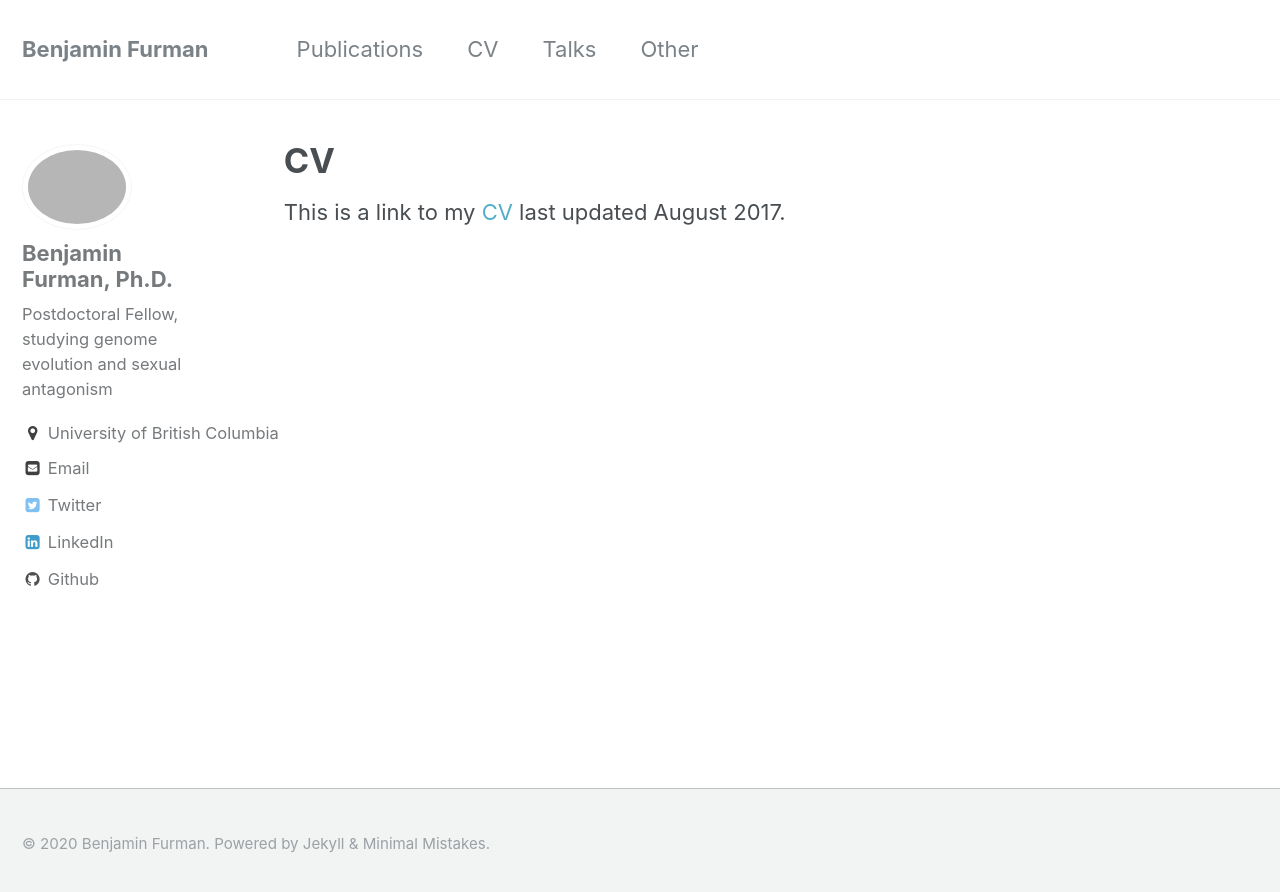
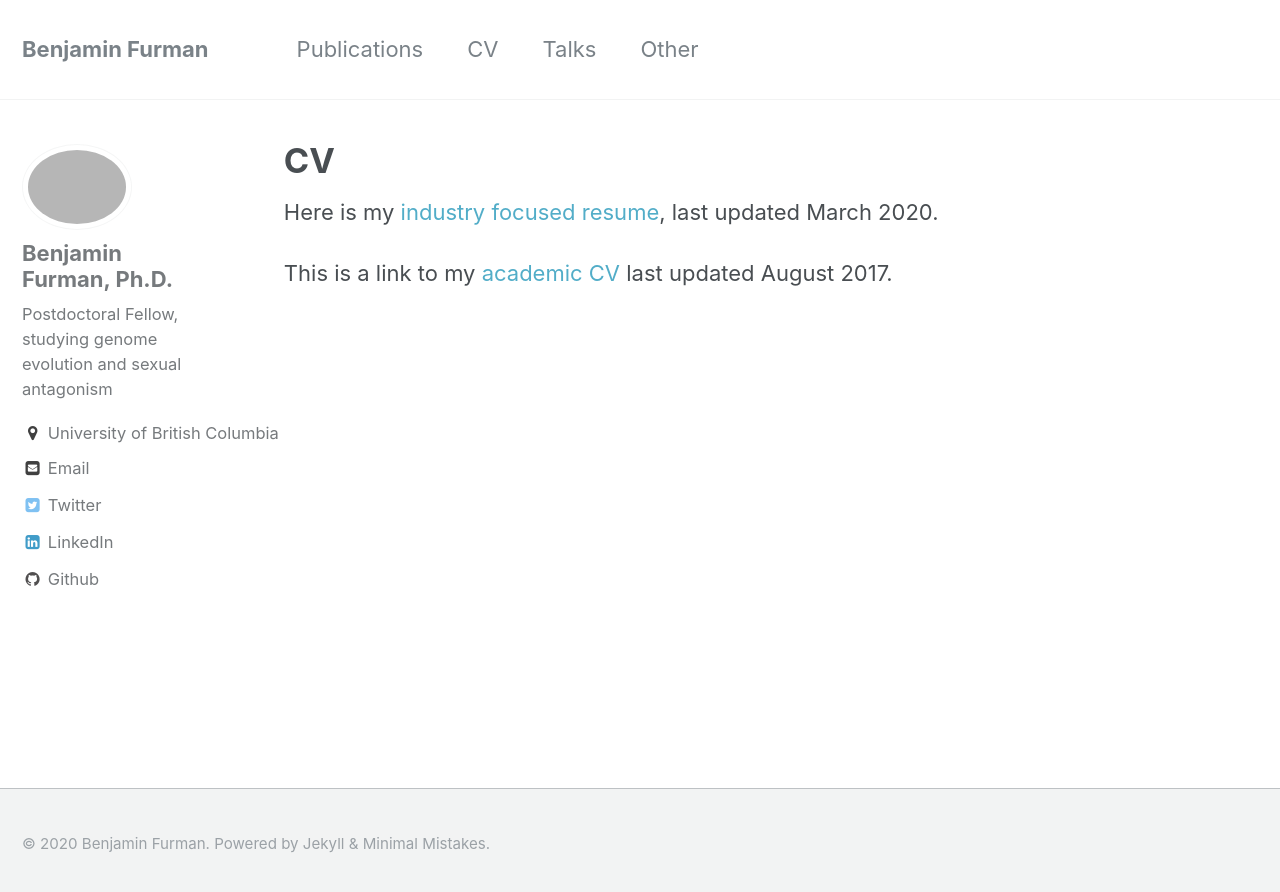
Before and after one commit to benjaminfurman/benjaminfurman.github.io, a Jekyll site: the page built from _pages/cv.md, in a window 1280 px wide. Shown: the top 892 px of the page. Built offline with Jekyll 4.4.1, drawn with Linux system fonts in a browser that asks for light colours.

Commit message:
industry cv

```diff
--- a/_pages/cv.md
+++ b/_pages/cv.md
@@ -3,4 +3,6 @@ layout: single
 title: CV
 ---
 
-This is a link to my [CV]({{ site.url }}/assets/cv/CV.pdf) last updated August 2017.
+Here is my [industry focused resume]({{ site.url }}/assets/cv/industry_resume.pdf), last updated March 2020.
+
+This is a link to my [academic CV]({{ site.url }}/assets/cv/CV.pdf) last updated August 2017.
```
